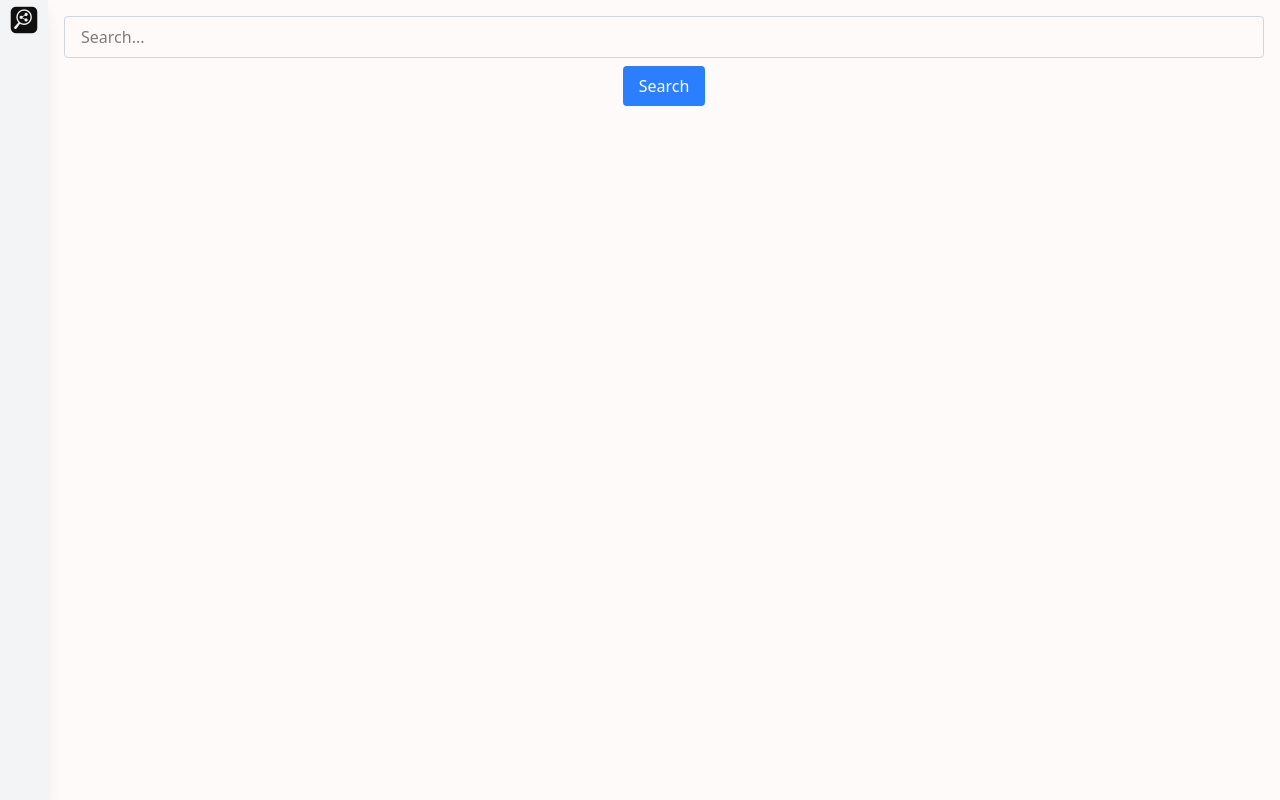
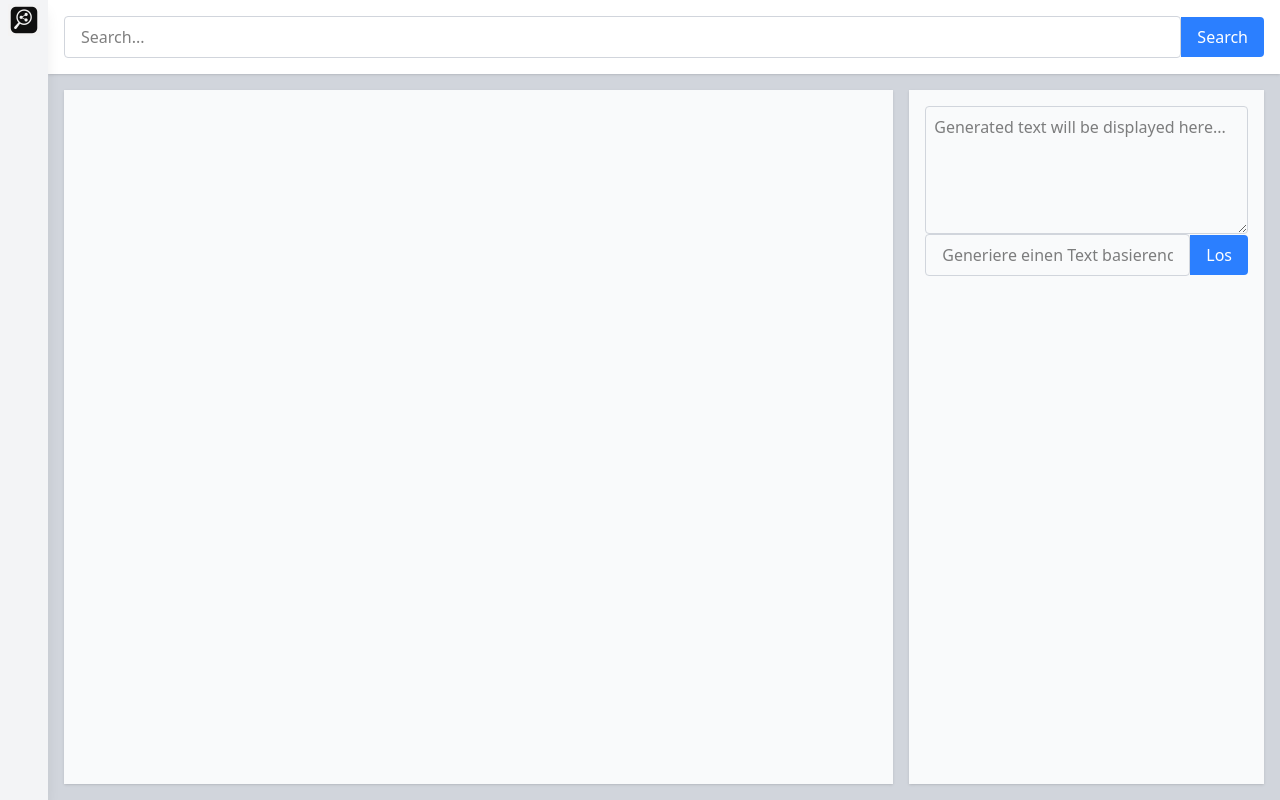
Before and after one commit to uol-esis/CivicSage-Frontend, a React (Vite) app: page / in a window 1280 px wide. Built offline with nearby package versions, Linux system fonts and the light colour scheme.

Commit message:
zwischenstand

```diff
--- a/src/Search.jsx
+++ b/src/Search.jsx
@@ -4,8 +4,13 @@ import * as CivicSage from 'civic_sage';
 export default function Search() {
   const [query, setQuery] = useState('');
   const [results, setResults] = useState([]);
+  const [checkedResults, setCheckedResults] = useState({});
+  const [prompt, setPrompt] = useState('');
 
   const handleSearch = () => {
+    if (!query || query.trim() === '') {
+      return
+    }
     console.log('Searching for:', query);
     const client = new CivicSage.ApiClient(import.meta.env.VITE_API_ENDPOINT);
     let apiInstance = new CivicSage.DefaultApi(client);
@@ -29,13 +34,40 @@ export default function Search() {
           console.error('Failed to parse response:', e);
         }
         setResults(parsedResults);
+        const initialCheckedResults = {};
+        parsedResults.forEach((result, idx) => {
+          initialCheckedResults[idx] = true; // Initialize all results as checked
+        });
+        setCheckedResults(initialCheckedResults);
       }
     });
   };
 
+  const handleCheckboxChange = (idx) => {
+    setCheckedResults(prev => ({
+      ...prev,
+      [idx]: !prev[idx]
+    }));
+  };
+
+  const handleGenerate = () => {
+    const selectedResults = results.filter((_, idx) => checkedResults[idx]);
+    if (selectedResults.length === 0) {
+      alert('Please select at least one result to generate text.');
+      return;
+    }
+    return;
+  }
+
+
   return (
-    <div className="p-4">
-      <div className="mb-4">
+    <div className="h-screen flex flex-col">
+      {/* Sticky Search Bar */}
+      <div className="bg-white z-10 sticky top-0 p-4 shadow">
+        <form
+          className="flex flex-row items-center"
+          onSubmit={(e) => { e.preventDefault(); handleSearch(); }}
+        >
           <input
             type="text"
             value={query}
@@ -44,15 +76,28 @@ export default function Search() {
             className="border border-gray-300 rounded px-4 py-2 w-full"
           />
           <button
-          onClick={handleSearch}
-          className="mt-2 bg-blue-500 text-white px-4 py-2 rounded"
+            type="submit"
+            className="bg-blue-500 text-white px-4 py-2 rounded-r"
           >
             Search
           </button>
+        </form>
       </div>
-      <div className="space-y-2">
-        {results.map((result, index) => (
-          <div key={index} className="border border-gray-300 rounded p-2">
+
+      {/*bottom part */}
+      <div className="flex flex-row bg-gray-300 p-4 h-[calc(100vh-theme(spacing.14))]">
+        {/* Results Section */}
+        <div className="flex-1 overflow-y-auto space-y-2 p-4 bg-gray-50 shadow">
+          {results.map((result, index) => {
+            return(
+              <div className="border border-gray-300 rounded p-2 relative">
+                <input
+                  type="checkbox"
+                  checked={checkedResults[index] ?? true}
+                  onChange={() => handleCheckboxChange(index)}
+                  className="absolute top-2 right-2"
+                />
+
                 <div className="text-xs text-gray-500 mb-1">
                   <a href={result.url} target="_blank" rel="noopener noreferrer" className="underline">
                     {result.url}
@@ -62,7 +107,38 @@ export default function Search() {
                 </div>
                 <div className="text-sm">{result.text}</div>
               </div>
-        ))}
+            )
+          })}
+        </div>
+        {/* Text Area */}
+        <div className="flex flex-col ml-4">
+
+          <div className="bg-gray-50 shadow h-full p-4 flex flex-col">
+            <textarea
+              className="w-full h-32 p-2 border border-gray-300 rounded"
+              placeholder="Generated text will be displayed here..."
+              readOnly>
+            </textarea>
+            <form
+              className="flex flex-row items-center"
+              onSubmit={(e) => { e.preventDefault(); handleGenerate(); }}
+            >
+              <input
+                type="text"
+                value={prompt}
+                onChange={(e) => setPrompt(e.target.value)}
+                placeholder="Generiere einen Text basierend auf den ausgewählten Ergebnissen!"
+                className="border border-gray-300 rounded px-4 py-2 w-full"
+              />
+              <button
+                type="submit"
+                className="bg-blue-500 text-white px-4 py-2 rounded-r"
+              >
+                Los
+              </button>
+            </form>
+          </div>
+        </div>
       </div>
     </div>
   );
--- a/src/main.jsx
+++ b/src/main.jsx
@@ -7,7 +7,7 @@ import Sidebar from './Sidebar.jsx'
 createRoot(document.getElementById('root')).render(
   <div className="min-h-screen flex flex-col">
     <Sidebar />
-    <main className="flex-grow ml-12">
+    <main className="flex-grow height-[100vh] overflow-hidden ml-12">
       <App />
     </main>
   </div>
```
Also changed, not shown: 1 other file (tests, documents, lock files or other folders). Lines whose indentation alone changed are shown as unchanged.
